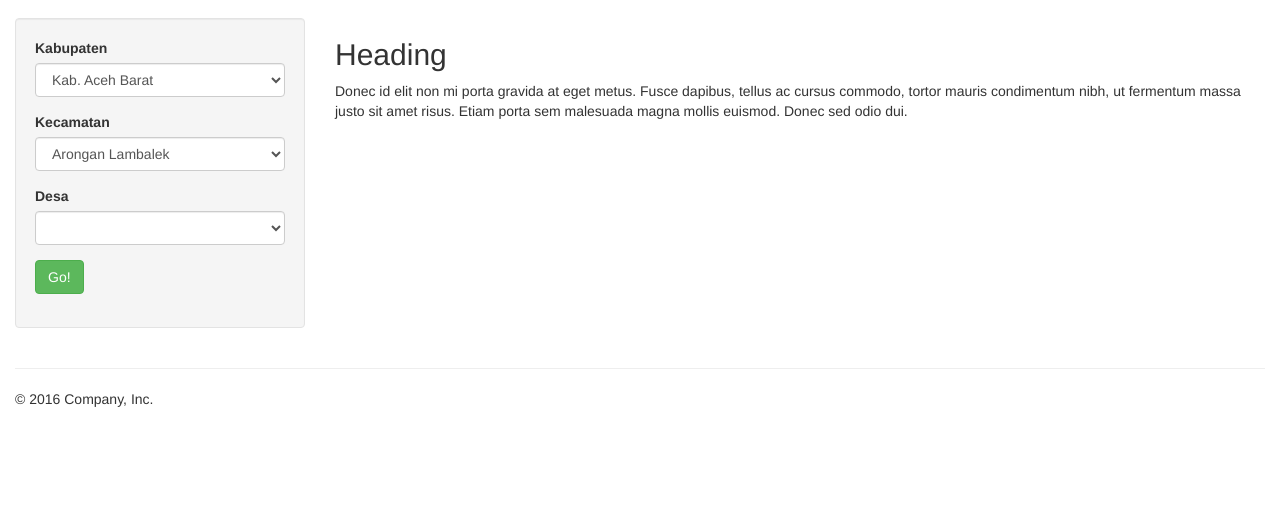
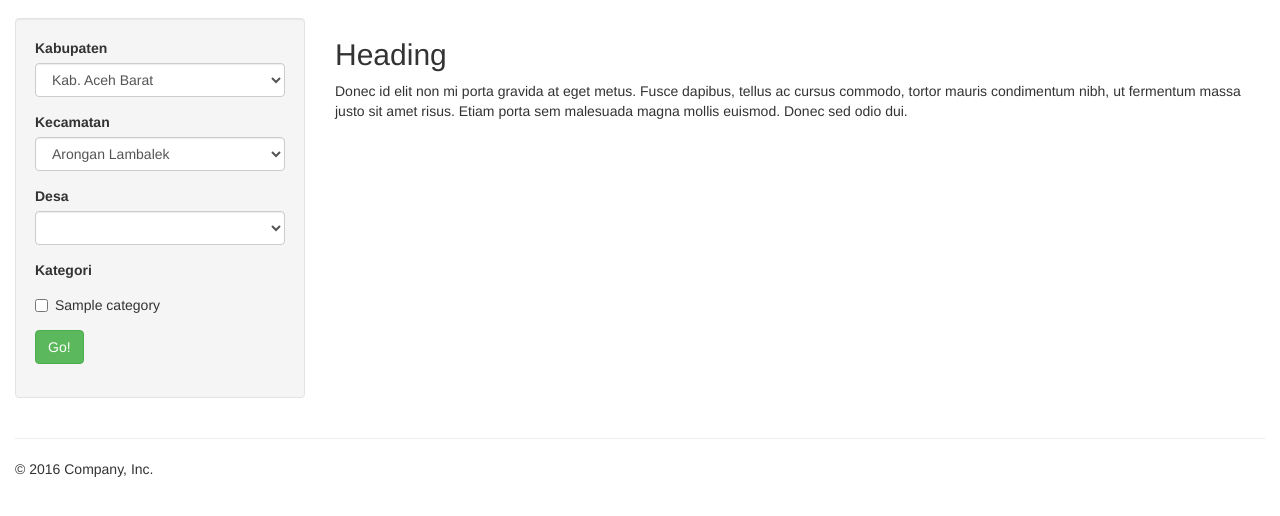
Before and after one commit to sintret/mapWeb, a PHP site: page / in a window 1280 px wide. Shown: the part 52-568 px from the top of the page. Run offline with PHP 8.4, Linux system fonts and the light colour scheme; data comes from the database, SQL or seed files in the repository; tables that the repository leaves empty or names only in its code hold one stand-in row (values such as "Sample post"); data that the repository does not hold is empty.

Commit message:
improvements

```diff
--- a/index.php
+++ b/index.php
@@ -88,10 +88,21 @@ include 'Query.php';
                                 </select>
                             </div>
 
-                            <div class="form-group">
-
-
-                            </div>
+                            <p>
+                            <?php
+                            $categories = Query::categories();
+                            if ($categories) {
+                                echo '<label for="category">Kategori</label>';
+                                foreach ($categories as $k => $v) {
+                                    ?>
+                                    <div class="form-group">
+                                        <div class="checkbox">
+                                            <label>
+                                                <input type="checkbox" id="<?php echo $v->id;?>" value="<?php echo $v->id;?>"><?php echo $v->name;?>
+                                            </label>
+                                        </div>
+                                    </div>
+                            <?php }} ?>
 
                             <button type="submit" class="btn btn-success">Go!</button>
                         </form>
```
